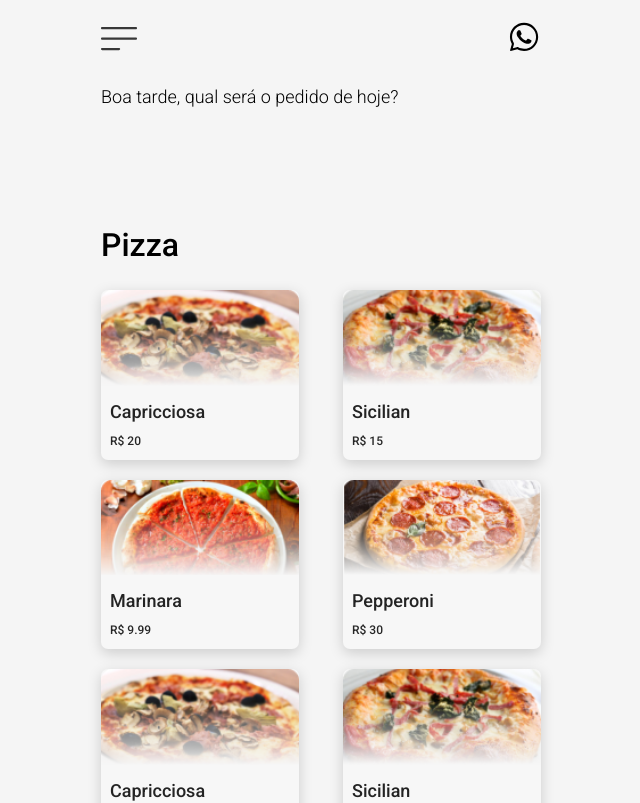
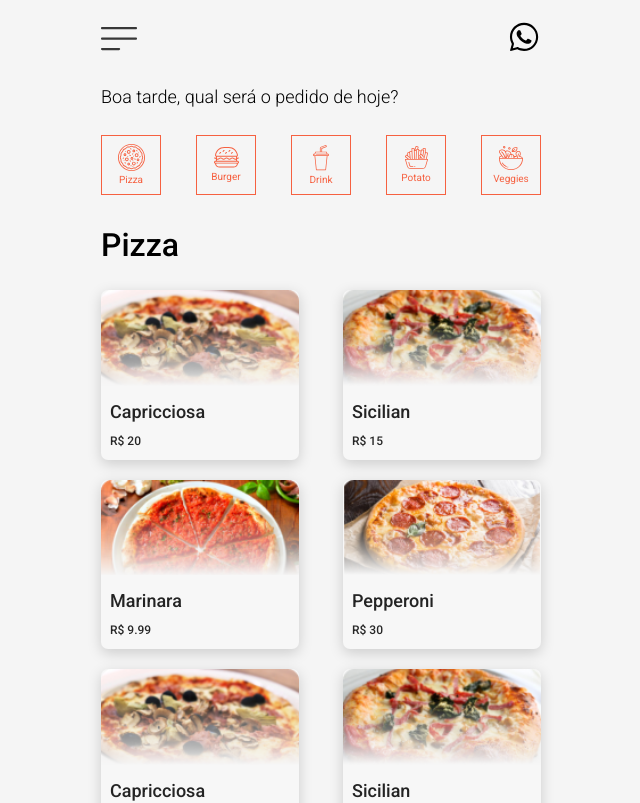
Before and after one commit to rafaelpssilva/menu-pizzaria, a React (Vite) app: page / in a window 1280 px wide. Shown: the top 803 px of the page, without its empty margins (319-959 px from the left). Built offline with nearby package versions, Linux system fonts and the light colour scheme.

Commit message:
bug do navbar corrigido

```diff
--- a/src/App.css
+++ b/src/App.css
@@ -258,7 +258,3 @@ img {
     margin-top: 2rem;
     margin-bottom: 2rem;
 }
-
-.area-1 {
-    visibility: hidden;
-}
--- a/src/components/Home.jsx
+++ b/src/components/Home.jsx
@@ -11,6 +11,7 @@ function Home() {
                 <div key={id + Math.random()} className="products">
                     <img src={image} alt="title" />
                     <p className="name-product">{title}</p>
+
                     <p className="price-product">R$ {price}</p>
                 </div>
             ) : (
--- a/src/layout/Navbar.jsx
+++ b/src/layout/Navbar.jsx
@@ -34,7 +34,7 @@ function Navbar() {
         React.useContext(GlobalContext);
 
     return (
-        <nav id="navbar" className="wrapper area-1">
+        <nav id="navbar" className="wrapper">
             <ul>
                 {categories.map(({ icon, title }) => (
                     <li key={title} onClick={() => setSelectedFilter(title)}>
```
